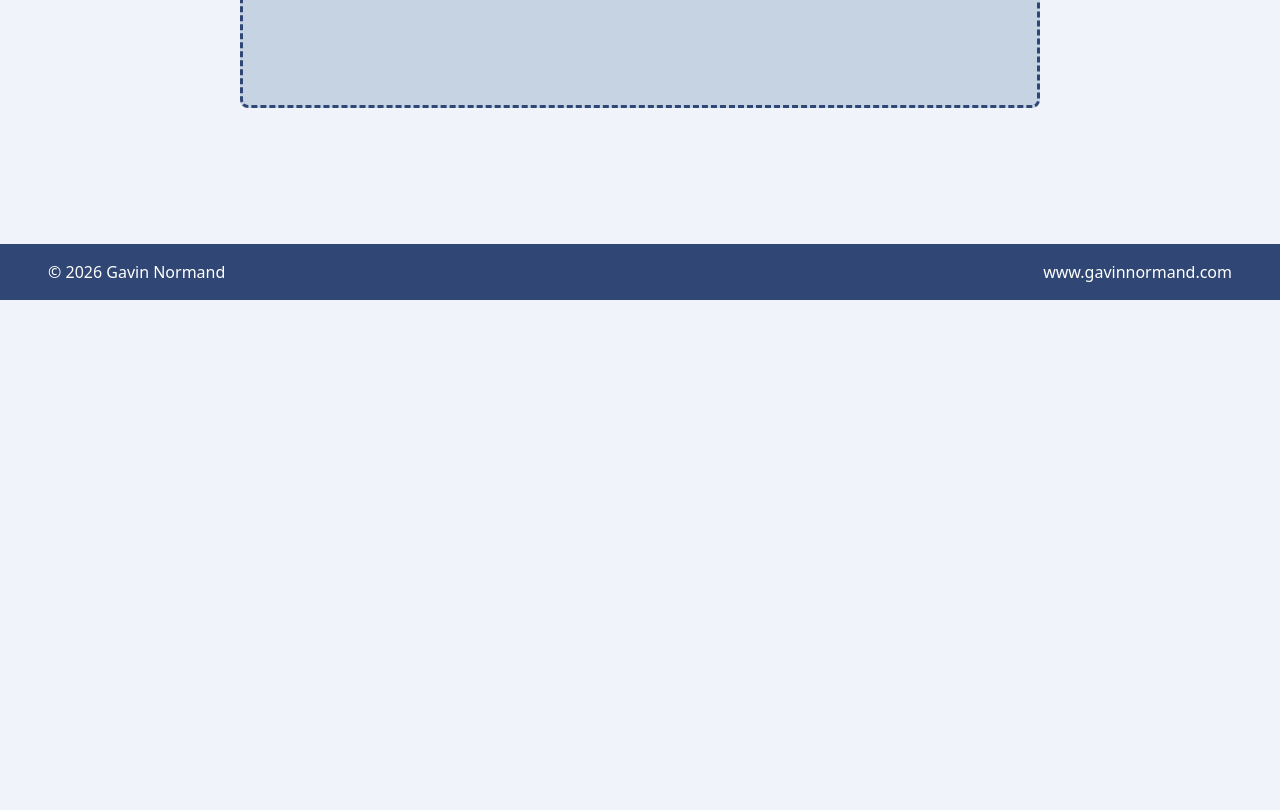
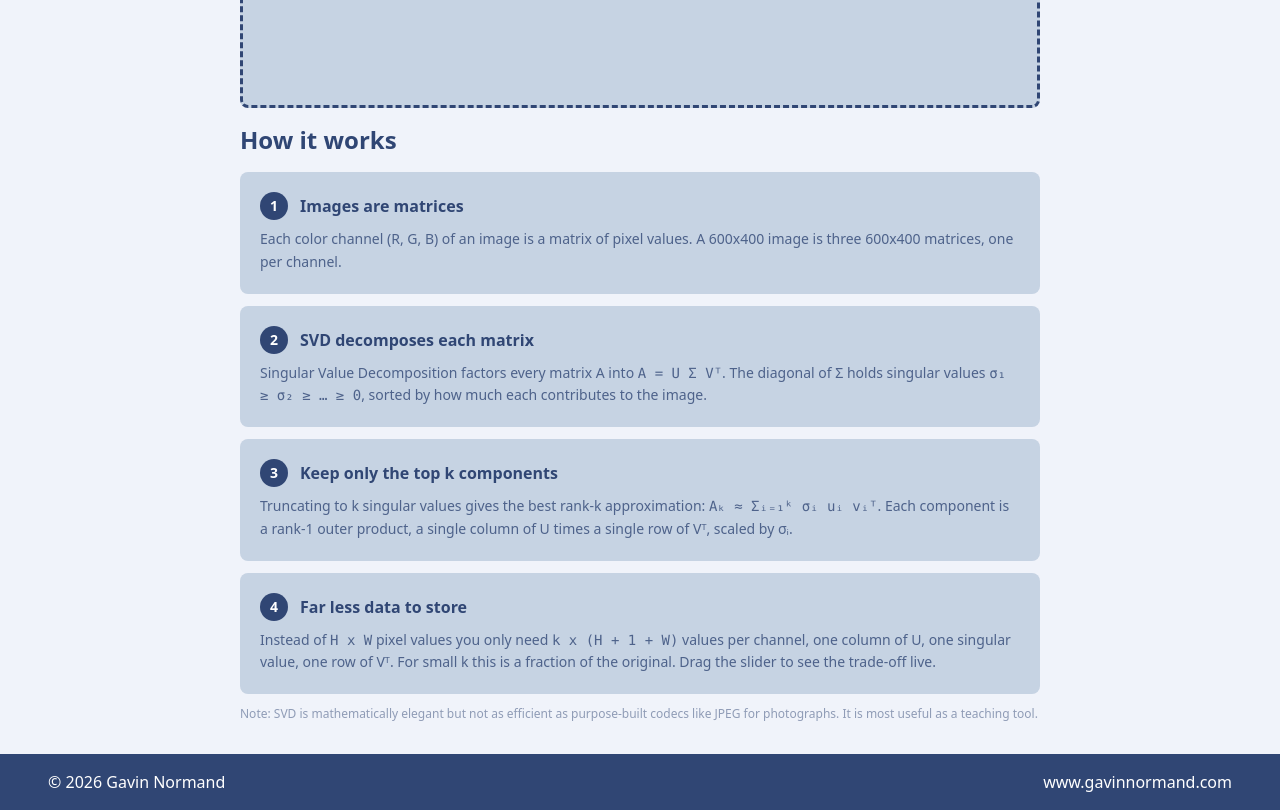
Before and after one commit to gavinnormand/svdcompress, a React (Vite) app in the folder frontend/: page / in a window 1280 px wide. Shown: the part 500-1310 px from the top of the page. Before the commit the page ends 800 px from the top, so only its background shows below. Built offline with nearby package versions, Linux system fonts and the light colour scheme.

Commit message:
Fix variety of small bugs

```diff
--- a/frontend/src/components/fileUpload.tsx
+++ b/frontend/src/components/fileUpload.tsx
@@ -5,15 +5,12 @@ import type { SVDSession, State } from "../types";
 function FileUpload({
   setState,
   setSession,
-  setOriginalFile,
 }: {
   setState: (state: State) => void;
   setSession: (session: SVDSession | null) => void;
-  setOriginalFile: (originalFile: File) => void;
 }) {
   const inputRef = useRef<HTMLInputElement>(null);
-
-  const [dragging, setDragging] = useState<boolean>(false);
+  const [dragging, setDragging] = useState(false);
 
   const uploadFiles = async (files: FileList) => {
     setState("PROCESSING");
@@ -30,8 +27,13 @@ function FileUpload({
       if (!res.ok) throw new Error(`Server error: ${res.status}`);
 
       const data = await res.json();
-      setOriginalFile(file);
-      setSession({ sessionId: data.session_id, rank: data.rank, width: data.width, height: data.height, frames: data.frames });
+      setSession({
+        rank: data.rank,
+        width: data.width,
+        height: data.height,
+        previewUrl: data.preview,
+        frames: data.frames,
+      });
       setState("COMPRESS");
     } catch (e) {
       console.error(e);
@@ -52,16 +54,13 @@ function FileUpload({
     uploadFiles(e.dataTransfer.files);
   };
 
-  const handleDragOver = (e: React.DragEvent<HTMLDivElement>) => {
-    e.preventDefault();
-  };
   return (
     <div
       onDrop={handleDrop}
-      onDragOver={handleDragOver}
+      onDragOver={(e) => e.preventDefault()}
       onDragEnter={() => setDragging(true)}
       onDragLeave={() => setDragging(false)}
-      className={`flex aspect-2/1 w-full max-w-200 flex-col items-center justify-center gap-1 rounded-lg border-3 border-[#304674] p-4 text-center ${dragging ? `border-solid bg-[#304674]` : `border-dashed bg-[#c6d3e3]`}`}
+      className={`flex aspect-2/1 w-full max-w-200 flex-col items-center justify-center gap-1 rounded-lg border-3 border-[#304674] p-4 text-center ${dragging ? "border-solid bg-[#304674]" : "border-dashed bg-[#c6d3e3]"}`}
     >
       <input
         ref={inputRef}
--- /dev/null
+++ b/frontend/src/components/howItWorks.tsx
@@ -0,0 +1,51 @@
+function Step({ n, title, children }: { n: number; title: string; children: React.ReactNode }) {
+  return (
+    <div className="flex flex-col gap-2 rounded-lg bg-[#c6d3e3] p-5">
+      <div className="flex items-center gap-3">
+        <span className="flex h-7 w-7 shrink-0 items-center justify-center rounded-full bg-[#304674] text-sm font-bold text-white">
+          {n}
+        </span>
+        <h3 className="font-semibold text-[#304674]">{title}</h3>
+      </div>
+      <div className="text-sm leading-relaxed text-[#304674]/80">{children}</div>
+    </div>
+  );
+}
+
+function HowItWorks() {
+  return (
+    <div className="w-full max-w-200">
+      <h2 className="mb-4 text-2xl font-semibold text-[#304674]">How it works</h2>
+      <div className="flex flex-col gap-3">
+        <Step n={1} title="Images are matrices">
+          Each color channel (R, G, B) of an image is a matrix of pixel values. A 600x400 image is
+          three 600x400 matrices, one per channel.
+        </Step>
+        <Step n={2} title="SVD decomposes each matrix">
+          Singular Value Decomposition factors every matrix A into{" "}
+          <span className="font-mono font-medium">A = U Σ Vᵀ</span>. The diagonal of Σ holds
+          singular values{" "}
+          <span className="font-mono font-medium">σ₁ ≥ σ₂ ≥ … ≥ 0</span>, sorted by how much each
+          contributes to the image.
+        </Step>
+        <Step n={3} title="Keep only the top k components">
+          Truncating to k singular values gives the best rank-k approximation:{" "}
+          <span className="font-mono font-medium">Aₖ ≈ Σᵢ₌₁ᵏ σᵢ uᵢ vᵢᵀ</span>. Each component is
+          a rank-1 outer product, a single column of U times a single row of Vᵀ, scaled by σᵢ.
+        </Step>
+        <Step n={4} title="Far less data to store">
+          Instead of <span className="font-mono font-medium">H x W</span> pixel values you only
+          need <span className="font-mono font-medium">k x (H + 1 + W)</span> values per channel,
+          one column of U, one singular value, one row of Vᵀ. For small k this is a fraction of
+          the original. Drag the slider to see the trade-off live.
+        </Step>
+      </div>
+      <p className="mt-3 text-xs text-[#304674]/50">
+        Note: SVD is mathematically elegant but not as efficient as purpose-built codecs like JPEG
+        for photographs. It is most useful as a teaching tool.
+      </p>
+    </div>
+  );
+}
+
+export default HowItWorks;
--- a/frontend/src/pages/home.tsx
+++ b/frontend/src/pages/home.tsx
@@ -3,10 +3,10 @@ import FileUpload from "../components/fileUpload";
 import type { SVDSession, State } from "../types";
 import Compress from "../components/compress";
 import Processing from "../components/processing";
+import HowItWorks from "../components/howItWorks";
 
 function Home() {
   const [state, setState] = useState<State>("BEGIN");
-  const [originalFile, setOriginalFile] = useState<File>();
   const [session, setSession] = useState<SVDSession | null>(null);
 
   const handleReset = () => {
@@ -21,21 +21,15 @@ function Home() {
         <span className="font-bold">Singular Value Decomposition</span>!
       </p>
       {state == "BEGIN" && (
-        <FileUpload
-          setState={setState}
-          setSession={setSession}
-          setOriginalFile={setOriginalFile}
-        />
+        <>
+          <FileUpload setState={setState} setSession={setSession} />
+          <HowItWorks />
+        </>
       )}
       {state == "PROCESSING" && <Processing />}
-      {state === "COMPRESS" &&
-        (session && originalFile ? (
-          <Compress
-            session={session}
-            handleReset={handleReset}
-            originalFile={originalFile}
-          />
-        ) : null)}
+      {state === "COMPRESS" && (
+        <Compress session={session!} handleReset={handleReset} />
+      )}
     </div>
   );
 }
--- a/frontend/src/types.ts
+++ b/frontend/src/types.ts
@@ -8,9 +8,9 @@ export type SVDFrame = {
 };
 
 export type SVDSession = {
-  sessionId: string;
   rank: number;
   width: number;
   height: number;
+  previewUrl: string;
   frames: SVDFrame[];
 };
```
Also changed, not shown: frontend/src/components/compress.tsx (+31 -40 lines), 1 other file (tests, documents, lock files or other folders).
